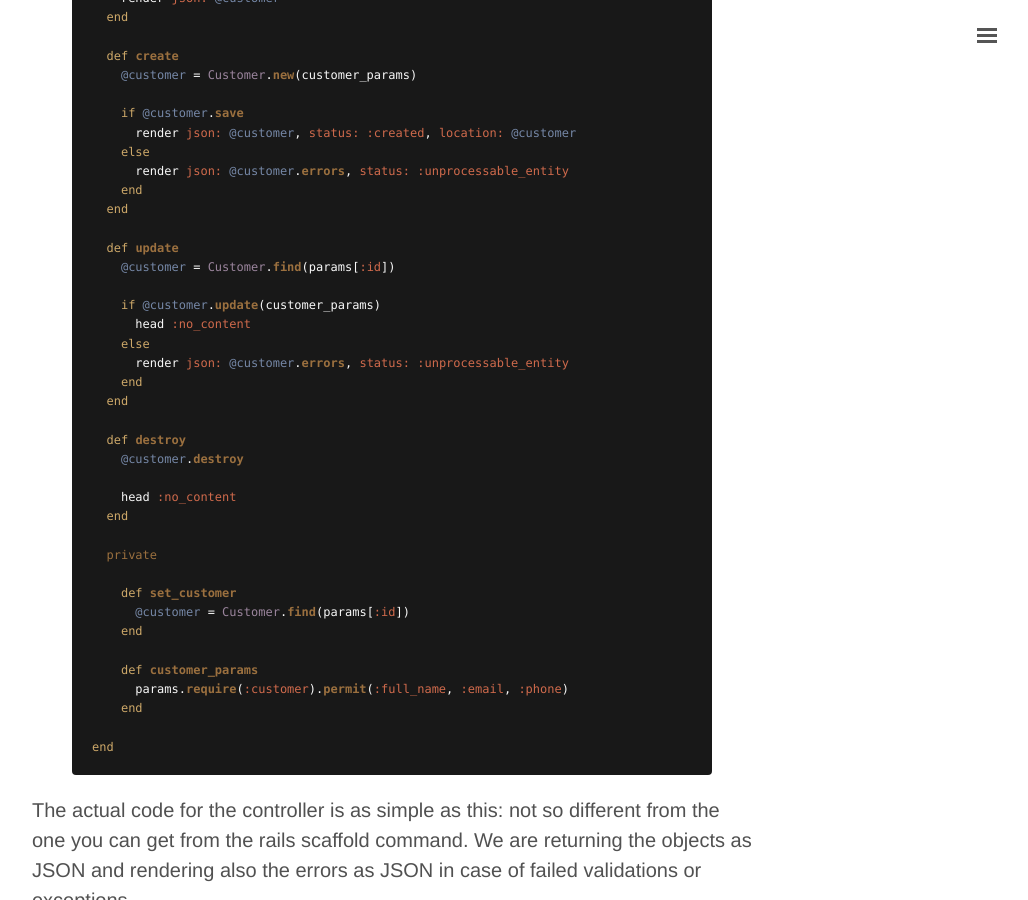
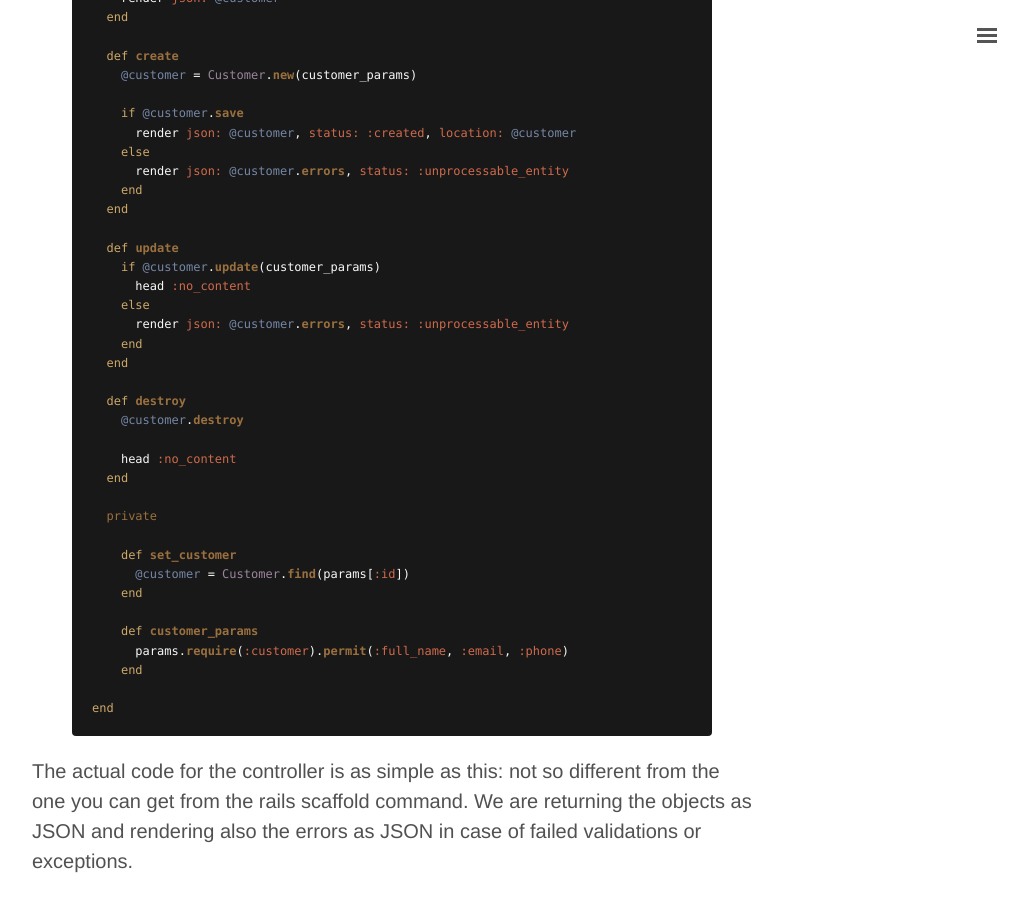
Before and after one commit to lucatironi/lucatironi.github.io, a Jekyll site: the page built from _posts/2015-8-23-rails_api_authentication_warden.md, in a window 1280 px wide and 900 px high, scrolled down 7996 px. Shown: the whole window, without its empty margins (248-1276 px from the left). Built offline with Jekyll 4.4.1, drawn with Linux system fonts in a browser that asks for light colours; comment, search, counter and statistics services are not loaded.

Commit message:
Remove unnecessary line of code in example

```diff
--- a/_posts/2015-8-23-rails_api_authentication_warden.md
+++ b/_posts/2015-8-23-rails_api_authentication_warden.md
@@ -326,8 +326,6 @@ class CustomersController < ApplicationController
   end
 
   def update
-    @customer = Customer.find(params[:id])
-
     if @customer.update(customer_params)
       head :no_content
     else
```
